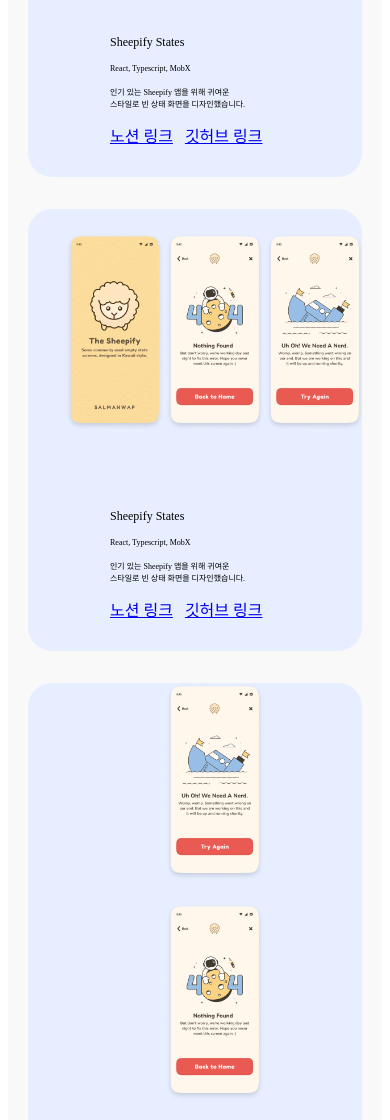
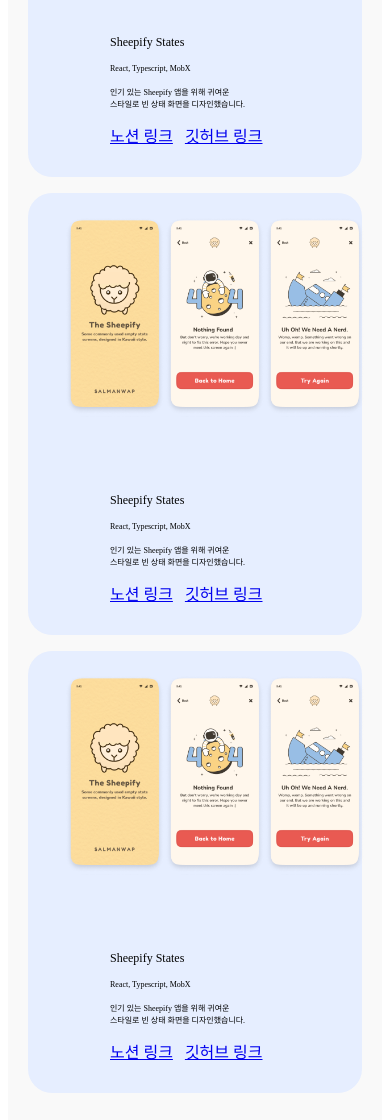
Before and after one commit to SEO-YJ/shinhan_html, a plain HTML site: page web/index.html in a window 390 px wide. Shown: the part 2140-3260 px from the top of the page. Drawn offline with Linux system fonts and the light colour scheme; a web font is replaced by a local one.

Commit message:
feat: 반응형 14차 테스트

```diff
--- a/web/index.html
+++ b/web/index.html
@@ -164,9 +164,11 @@
                             <a href="https://www.naver.com">깃허브 링크</a>
                         </div>
                     </div>
+                    <div class="p_image">
                         <div class="p_image1"></div>
                         <div class="p_image2"></div>
                         <div class="p_image3"></div>
+                    </div>
                     </div>
                 </div>
             </div>
--- a/web/responsive.css
+++ b/web/responsive.css
@@ -228,11 +228,11 @@ header {
 
     display: flex;
     flex-direction: column-reverse;
-
+    justify-content: center;
     align-items: center;
     gap: 20px;
     align-self: stretch;
-    margin-bottom: 32px;
+    margin-bottom: 16px;
   }
 
   .project2 {
@@ -241,11 +241,11 @@ header {
 
     display: flex;
     flex-direction: column-reverse;
-
+    justify-content: center;
     align-items: center;
     gap: 20px;
     align-self: stretch;
-    margin-bottom: 32px;
+    margin-bottom: 16px;
   }
 
   .project3 {
@@ -254,11 +254,11 @@ header {
 
     display: flex;
     flex-direction: column-reverse;
-
+    justify-content: center;
     align-items: center;
     gap: 20px;
     align-self: stretch;
-    margin-bottom: 32px;
+    margin-bottom: 16px;
   }
 
   .p_description {
```
